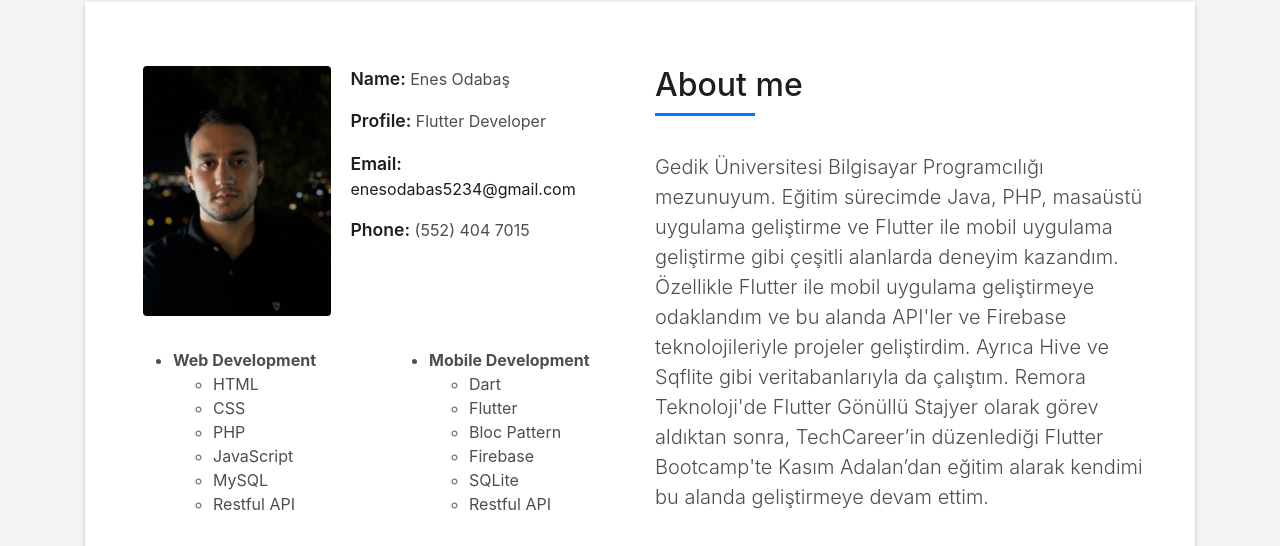
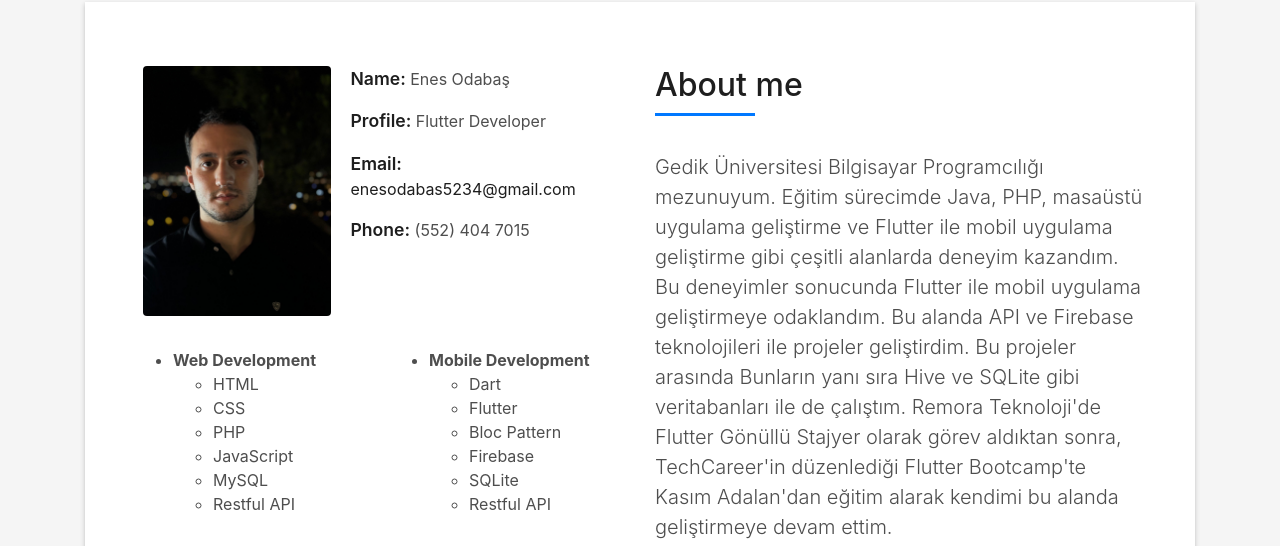
Before and after one commit to enessodbs/enessodbs.github.io, a plain HTML site: page index.html in a window 1280 px wide. Shown: the part 862-1408 px from the top of the page. Drawn offline with Linux system fonts and the light colour scheme; files whose address does not match are found by name.

Commit message:
Update index.html

```diff
--- a/index.html
+++ b/index.html
@@ -193,10 +193,8 @@
                       <h5 class="title-left">About me</h5>
                     </div>
                     <p class="lead">
-                   Gedik Üniversitesi Bilgisayar Programcılığı mezunuyum. Eğitim sürecimde Java, PHP, masaüstü uygulama geliştirme ve Flutter ile mobil uygulama geliştirme gibi çeşitli alanlarda deneyim kazandım. Özellikle Flutter ile mobil uygulama geliştirmeye odaklandım ve bu alanda API'ler ve Firebase teknolojileriyle projeler geliştirdim. Ayrıca Hive ve Sqflite gibi veritabanlarıyla da çalıştım.
-
-Remora Teknoloji'de Flutter Gönüllü Stajyer olarak görev aldıktan sonra, TechCareer’in düzenlediği Flutter Bootcamp'te Kasım Adalan’dan eğitim alarak kendimi bu alanda geliştirmeye devam ettim.
-                    </p>
+         Gedik Üniversitesi Bilgisayar Programcılığı mezunuyum. Eğitim sürecimde Java, PHP, masaüstü uygulama geliştirme ve Flutter ile mobil uygulama geliştirme gibi çeşitli alanlarda deneyim kazandım. Bu deneyimler sonucunda Flutter ile mobil uygulama geliştirmeye odaklandım. Bu alanda API ve Firebase teknolojileri ile projeler geliştirdim. Bu projeler arasında Bunların yanı sıra Hive ve SQLite gibi veritabanları ile de çalıştım.
+Remora Teknoloji'de Flutter Gönüllü Stajyer olarak görev aldıktan sonra, TechCareer'in düzenlediği Flutter Bootcamp'te Kasım Adalan'dan eğitim alarak kendimi bu alanda geliştirmeye devam ettim. </p>
                   </div>
                   <div class="socials">
                     <ul>
```
